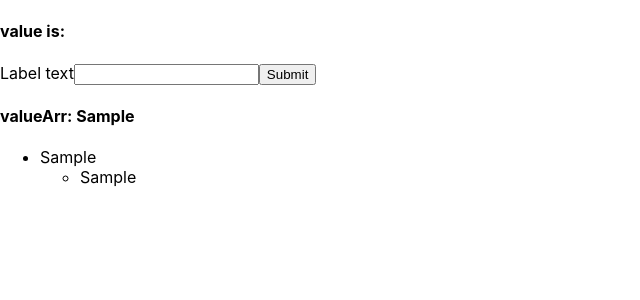
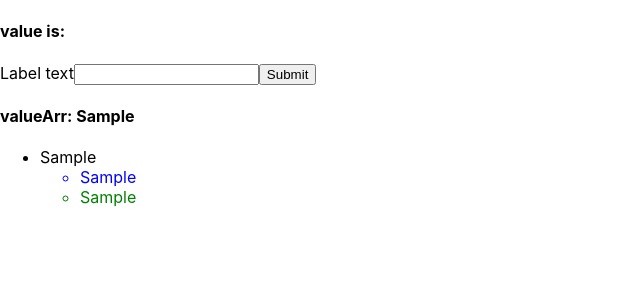
Before and after one commit to stevekutz/controlled_inputs_exp2, a React (Create React App) app in the folder app/: page / in a window 1280 px wide. Both pictures are taken after typing "Sample" into the empty fields and a click on the button "Submit". Shown: the top 300 px of the page, without its empty margins (0-640 px from the left). Built offline with nearby package versions, Linux system fonts and the light colour scheme.

Commit message:
added class component to render list

```diff
--- a/app/src/App.js
+++ b/app/src/App.js
@@ -1,7 +1,8 @@
 import React from 'react';
 // import logo from './logo.svg';
 import './App.css';
-import ListItems from './ListItems';
+import ListItemsFC from './ListItems';
+import ListItemsCC from './ListItems2';
 
 class App extends React.Component {
   //state
@@ -49,7 +50,8 @@ class App extends React.Component {
           {this.state.valueArr.map( (item,index) => (
             <div key = {index}>
               <li>{item}</li>
-              <ListItems item = {item}/>
+              <ListItemsFC item = {item}/>
+              <ListItemsCC item = {item}/>
             </div>
 
         ))}
--- a/app/src/ListItems.js
+++ b/app/src/ListItems.js
@@ -4,7 +4,7 @@ import './App.css';
 const ListItems = (props) => {
     console.log('>> props in ListItems  >> ', props)
     return (
-    <ul>
+    <ul style = {{color: 'blue'}}>
         <li> {props.item} </li>
     </ul>
 
--- /dev/null
+++ b/app/src/ListItems2.js
@@ -0,0 +1,22 @@
+import React from 'react';
+import './App.css';
+
+class ListItem2 extends React.Component  {
+  /*  NOT NEEDED
+    constructor(props) {
+        super(props);
+    }
+    */
+
+    render() {
+        return (
+            <ul style = {{color: 'green'}} >
+                <li> {this.props.item}</li>
+            </ul>
+
+        )
+    }
+
+}
+
+export default ListItem2;
```
